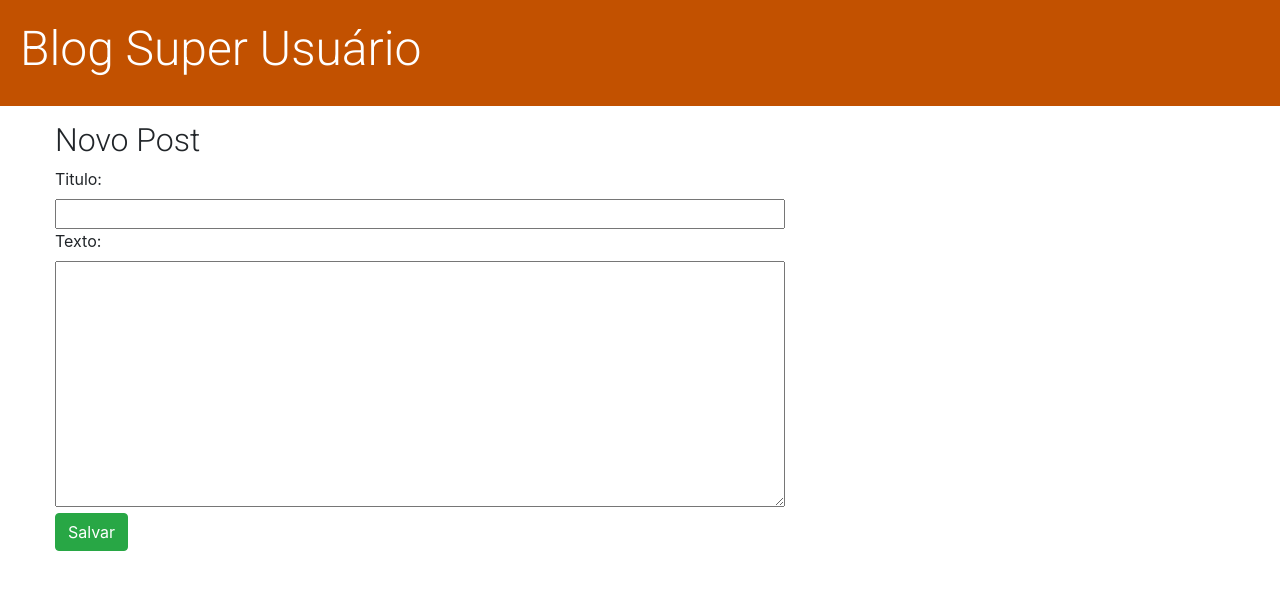
After one commit to Phlopes100/myblog, a Django app: page /post/new in a window 1280 px wide. The commit adds this page. Shown: the top 590 px of the page. Run offline with Django 3.2, Linux system fonts and the light colour scheme; some libraries are stand-ins or nearby versions.

Commit message:
adicinando arquivos estaticos e forms

```diff
--- /dev/null
+++ b/blog/forms.py
@@ -0,0 +1,7 @@
+from django import forms
+from .models import Post
+
+class PostForm(forms.ModelForm):
+    class Meta:
+        model = Post
+        fields = ('titulo', 'texto')
--- /dev/null
+++ b/blog/static/css/style.css
@@ -0,0 +1,50 @@
+h1 a, h2 a {
+    color: #c25100;
+    font-family: 'Roboto';
+}
+
+.page-header {
+    background-color: #c25100;
+    margin-top: 0;
+    padding: 20px 20px 20px 20px;
+
+}
+.page-header h1, .page-header h1 a, .page-header h1 a:visited, .page-header h1 a:active {
+    color: #ffffff;
+    font-size: 36pt;
+    text-decoration: none;
+}
+.content {
+    margin-left: 40px;
+    margin-top: 15px;
+
+}
+h1, h2, h3, h4 {
+    font-family: 'Roboto';
+}
+.date {
+    color: #828282;
+}
+
+.save {
+    float: right;
+}
+
+.post-form textarea, .post-form input {
+    width: 100%;
+}
+
+.top-menu, .top-menu:hover, .top-menu:visited {
+    color: #ffffff;
+    float: right;
+    font-size: 26pt;
+    margin-right: 20px;
+}
+
+.post {
+    margin-bottom: 70px;
+}
+
+.post h2 a, .post h2 a:visited {
+    color: #000000;
+}
--- /dev/null
+++ b/blog/templates/blog/base.html
@@ -0,0 +1,24 @@
+{% load static %}
+<!DOCTYPE html>
+<html>
+    <head>
+        <link href="https://fonts.googleapis.com/css2?family=Roboto:wght@300&display=swap" rel="stylesheet">
+        <link rel="stylesheet" href="https://stackpath.bootstrapcdn.com/bootstrap/4.5.2/css/bootstrap.min.css" integrity="sha384-JcKb8q3iqJ61gNV9KGb8thSsNjpSL0n8PARn9HuZOnIxN0hoP+VmmDGMN5t9UJ0Z" crossorigin="anonymous">
+        <link rel="stylesheet" href="{% static 'css/style.css' %}">
+        <title>Super Usuário</title>
+    </head>
+    <body>
+        <div class="page-header">
+            <a href="{% url 'post_new' %}" class="top-menu"><span class="glyphicon glyphicon-plu"></span></a>
+            <h1><a href="/">Blog Super Usuário</a></h1>
+        </div>
+        <div class="content container">
+            <div class="row">
+                <div class="col-md-8">
+                      {% block content %}
+                      {% endblock %}
+
+                </div>
+            </div>
+    </body>
+</html>
--- /dev/null
+++ b/blog/templates/blog/post_edit.html
@@ -0,0 +1,11 @@
+{% extends 'blog/base.html' %}
+
+
+{% block content %}
+<h2>Novo Post</h2>
+<form method="POST" class="post-form">
+    {% csrf_token %}
+    {{ form }}
+    <button type="submit" class="btn btn-success">Salvar</button>
+</form>
+{% endblock %}
--- a/blog/urls.py
+++ b/blog/urls.py
@@ -1,6 +1,9 @@
 from django.urls import path
-from .views import post_list
+from .views import post_list, post_new, post_detail
+
 
 urlpatterns = [
     path('', post_list, name="post_list"),
+    path('post/<int:id>/', post_detail, name='post_detail'),
+    path('post/new', post_new, name='post_new'),
 ]
--- a/blog/views.py
+++ b/blog/views.py
@@ -1,4 +1,17 @@
-from django.shortcuts import render
+from django.shortcuts import render, get_object_or_404
+from .models import Post
+from .forms import PostForm
+from django.utils import timezone
 # Create your views here.
+
 def post_list(request):
-    return render(request, 'blog/post_list.html')
+    posts = Post.objects.all()
+    return render(request, 'blog/post_list.html', {'posts': posts})
+
+def post_detail(request, id):
+    post = get_object_or_404(Post, pk=id)
+    return render(request, 'blog/post_detail.html', {'post': post})
+
+def post_new(request):
+    form = PostForm()
+    return render(request, 'blog/post_edit.html', {'form':form})
```
Also changed, not shown: blog/templates/blog/post_detail.html (added, +14 -0 lines), blog/templates/blog/post_list.html (+12 -22 lines).
